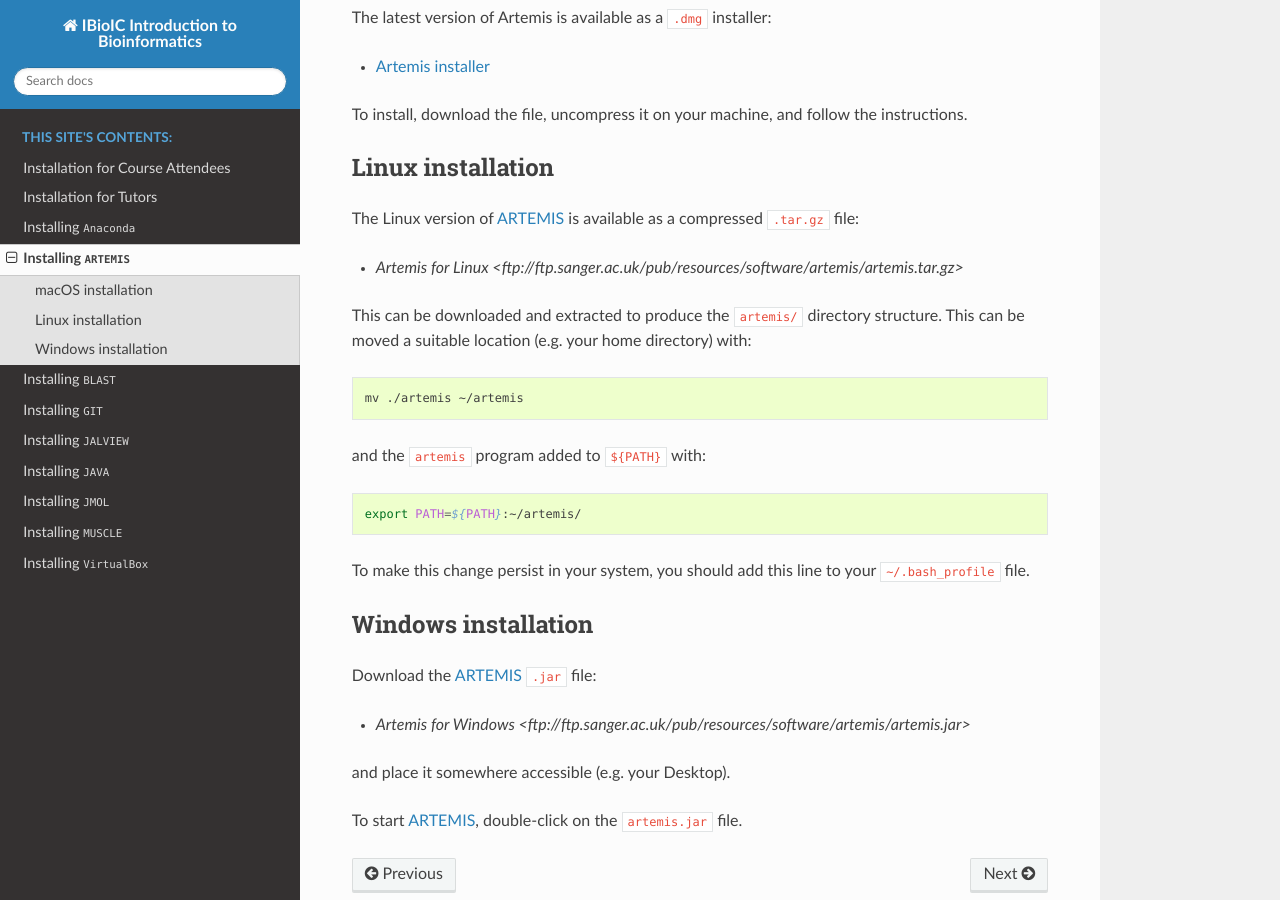
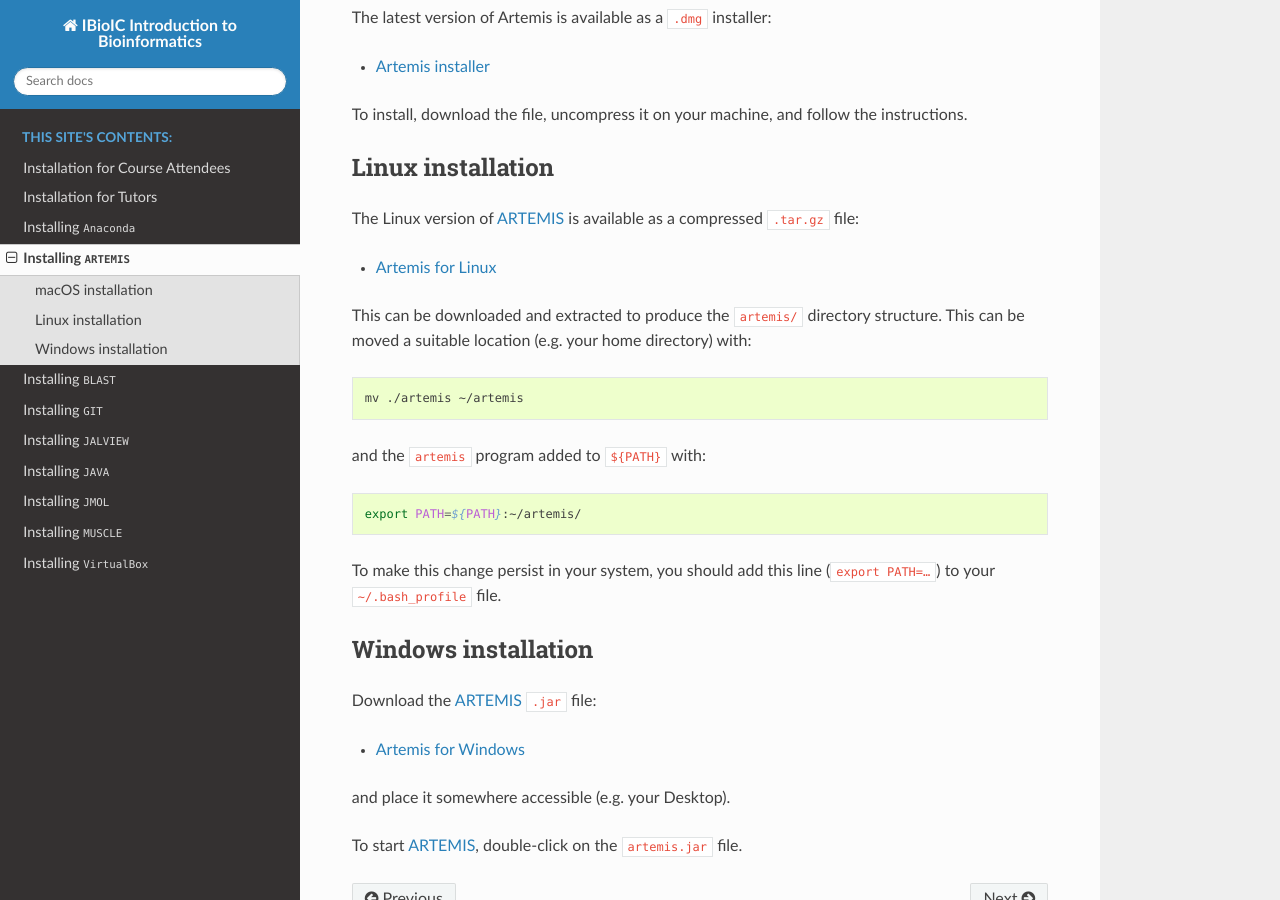
Before and after one commit to widdowquinn/2018-03-06-ibioic, a Sphinx documentation site: the page built from docs/install_artemis.rst, in a window 1280 px wide and 900 px high, scrolled down 389 px. Built offline with Sphinx 7.4.7 and the Read the Docs theme 2.0.0, drawn with Linux system fonts in a browser that asks for light colours.

Commit message:
fix links in ARTEMIS installation instructions

```diff
--- a/docs/install_artemis.rst
+++ b/docs/install_artemis.rst
@@ -30,7 +30,7 @@ Linux installation
 
 The Linux version of `ARTEMIS`_ is available as a compressed ``.tar.gz`` file:
 
-- `Artemis for Linux <ftp://ftp.sanger.ac.uk/pub/resources/software/artemis/artemis.tar.gz>`
+- `Artemis for Linux <ftp://ftp.sanger.ac.uk/pub/resources/software/artemis/artemis.tar.gz>`_
 
 This can be downloaded and extracted to produce the ``artemis/`` directory structure. This can be
 moved a suitable location (e.g. your home directory) with:
@@ -45,7 +45,7 @@ and the ``artemis`` program added to ``${PATH}`` with:
 
     export PATH=${PATH}:~/artemis/
 
-To make this change persist in your system, you should add this line to your ``~/.bash_profile`` file.
+To make this change persist in your system, you should add this line (``export PATH=…``) to your ``~/.bash_profile`` file.
 
 --------------------
 Windows installation
@@ -53,7 +53,7 @@ Windows installation
 
 Download the `ARTEMIS`_ ``.jar`` file:
 
-- `Artemis for Windows <ftp://ftp.sanger.ac.uk/pub/resources/software/artemis/artemis.jar>`
+- `Artemis for Windows <ftp://ftp.sanger.ac.uk/pub/resources/software/artemis/artemis.jar>`_
 
 and place it somewhere accessible (e.g. your Desktop).
 
```
